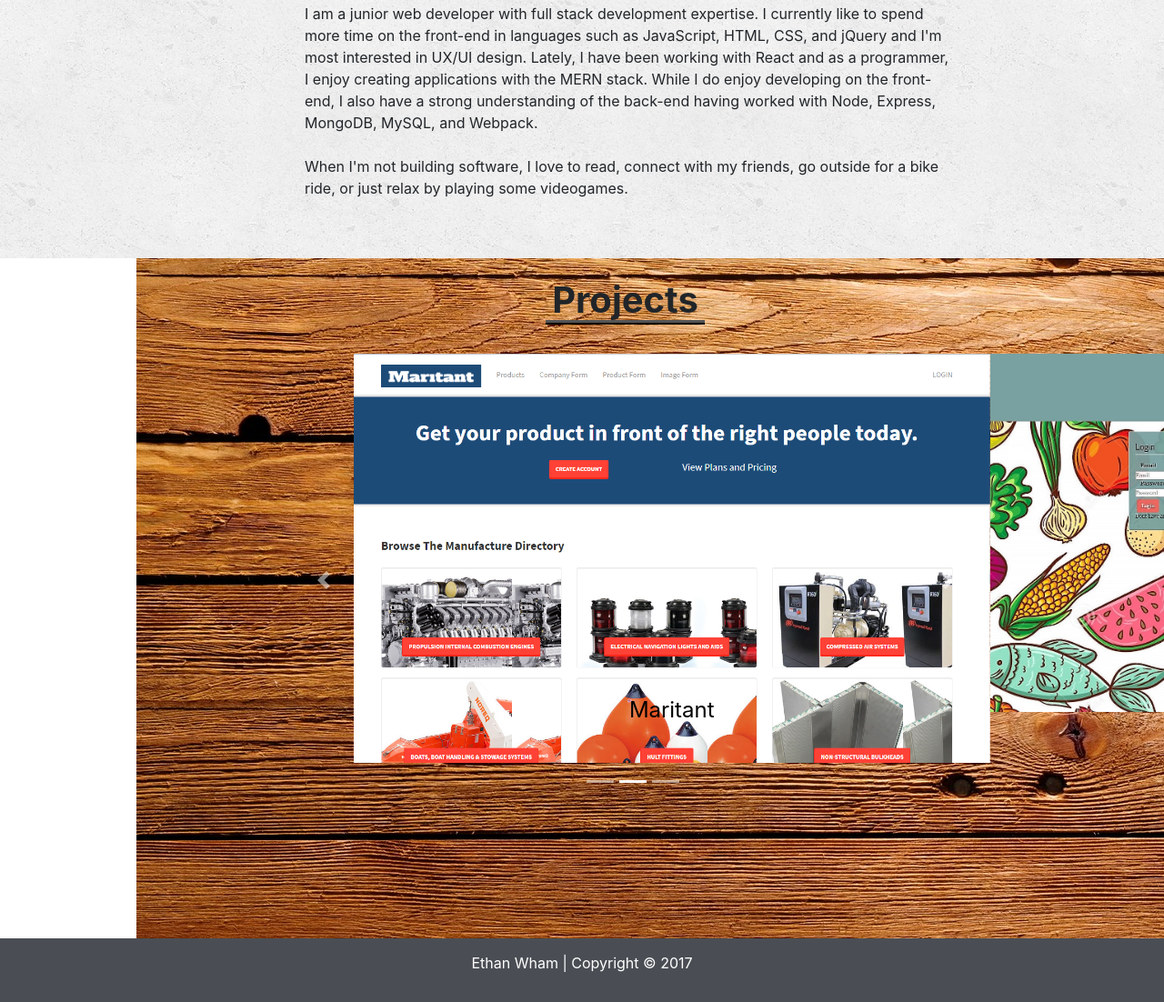
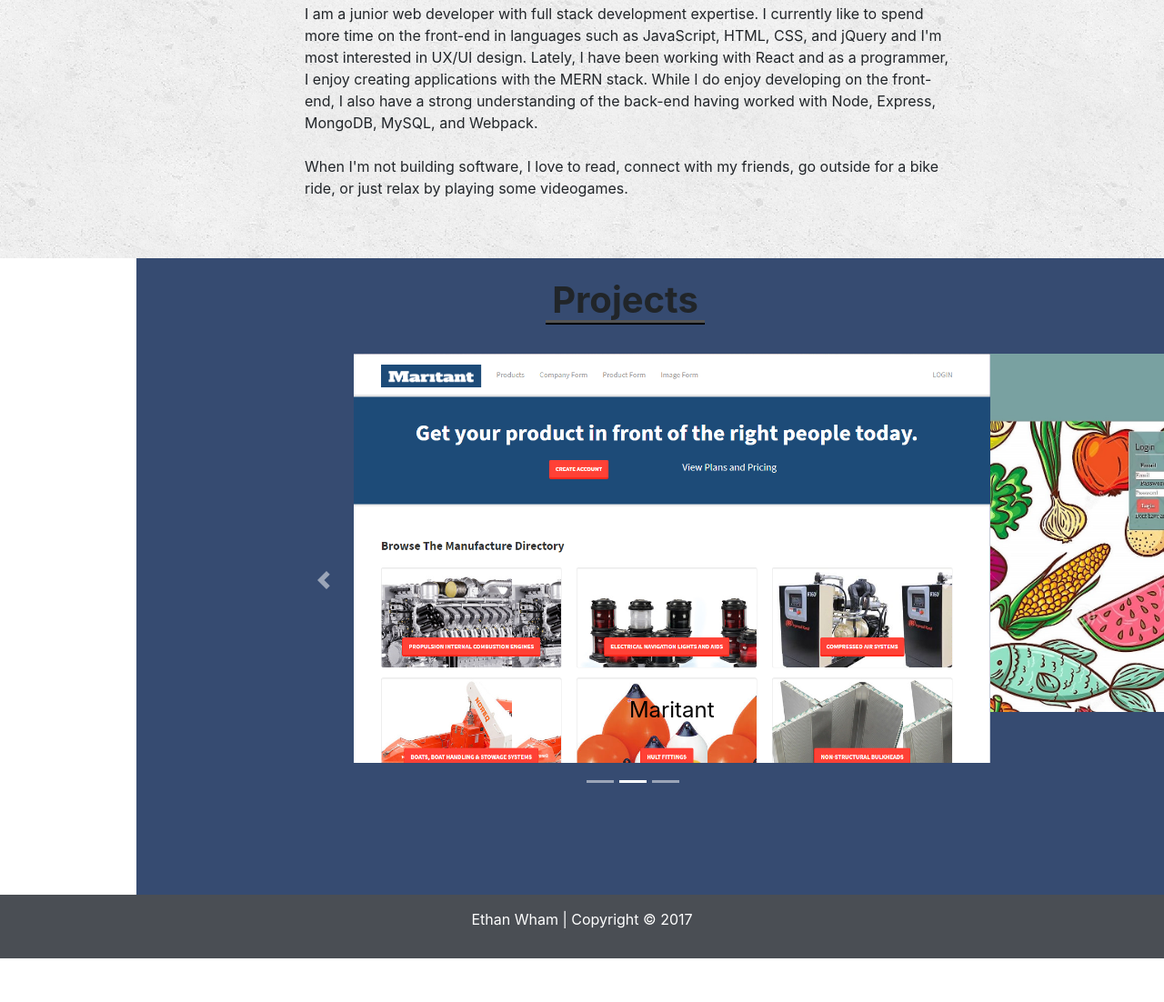
Before and after one commit to EtWham/etwham.github.io, a website: page index.html in a window 1280 px wide. Shown: the part 1340-2442 px from the top of the page at 91% size. After the commit the page ends 2394 px from the top, so only its background shows below. Drawn offline with nearby package versions, Linux system fonts and the light colour scheme; some packages are replaced by stand-ins of ours; a script that the page names is missing; a web font is replaced by a local one.

Commit message:
project background test

```diff
--- a/public/css/style.css
+++ b/public/css/style.css
@@ -159,8 +159,8 @@
 }
 /*choose a new background for projectSec*/
 #projectSec {
-  background-image: url(../images/woodBackground.jpg);
-/*  background-color: darkgrey;*/
+/*  background-image: url(../images/codingBackground.png);*/
+  background-color: #364b71;
   margin-left: 150px;
 }
 
```
Also changed, not shown: index.html (+2 -4 lines), public/images/background3.png (deleted), public/images/codingBackground.png (added), public/images/codingBackground2.png (added), public/images/handsBackground.png (added), public/images/projBackground.jpg (added), public/images/projBackground2.jpg (added), public/images/projectBackground.png (deleted), public/images/projectBackground2.png (deleted), public/images/projectBackground3.png, public/images/trialBackground2.jpg (deleted), public/images/woodBackground.jpg (deleted).
